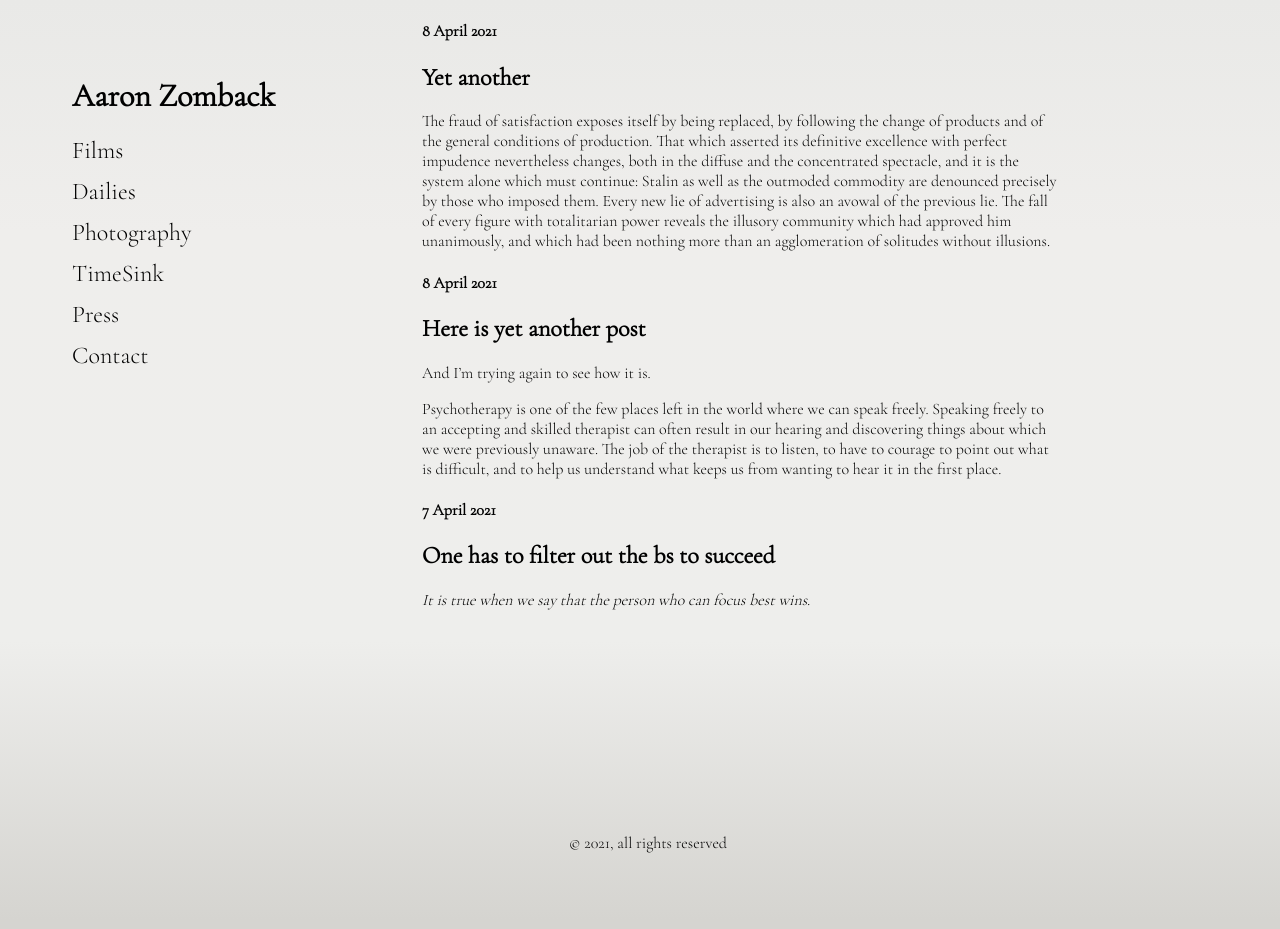
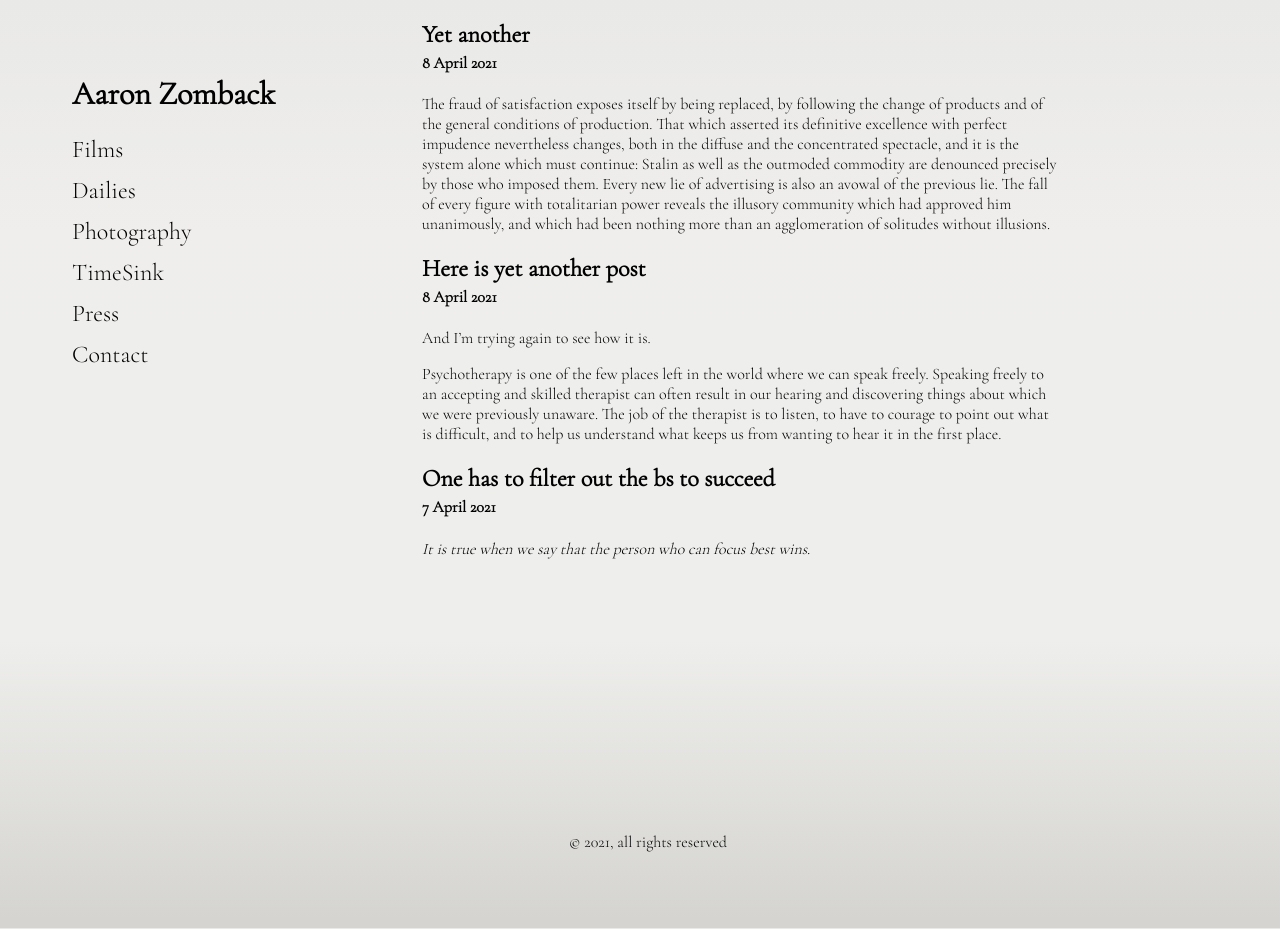
Before and after one commit to aaronzomback/zomback.com, a Jekyll site: the page built from dailies.html, in a window 1280 px wide. Built offline with Jekyll 4.4.1, drawn with Linux system fonts in a browser that asks for light colours.

Commit message:
more styling

```diff
--- a/_layouts/post.html
+++ b/_layouts/post.html
@@ -8,8 +8,8 @@ layout: default
   {% for post in site.posts %}
 
 <div class="">
+  <h2>{{ post.title }}</h2>
   <h4>{{ post.date | date: "%-d %B %Y" }}</h4>
-  <h2>{{ post.title }}</h2>
   <p>{{ post.content }}</p>
 </div>
 
--- a/_sass/_dailies.scss
+++ b/_sass/_dailies.scss
@@ -3,4 +3,12 @@ section.daily-posts {
   margin-left: 24rem;
   padding-left: 30px;
   padding-right: 30px;
+
+  h2 {
+    margin-bottom: 4px;
+  }
+
+  h4 {
+    margin-top: 2px;
+  }
 }
```
